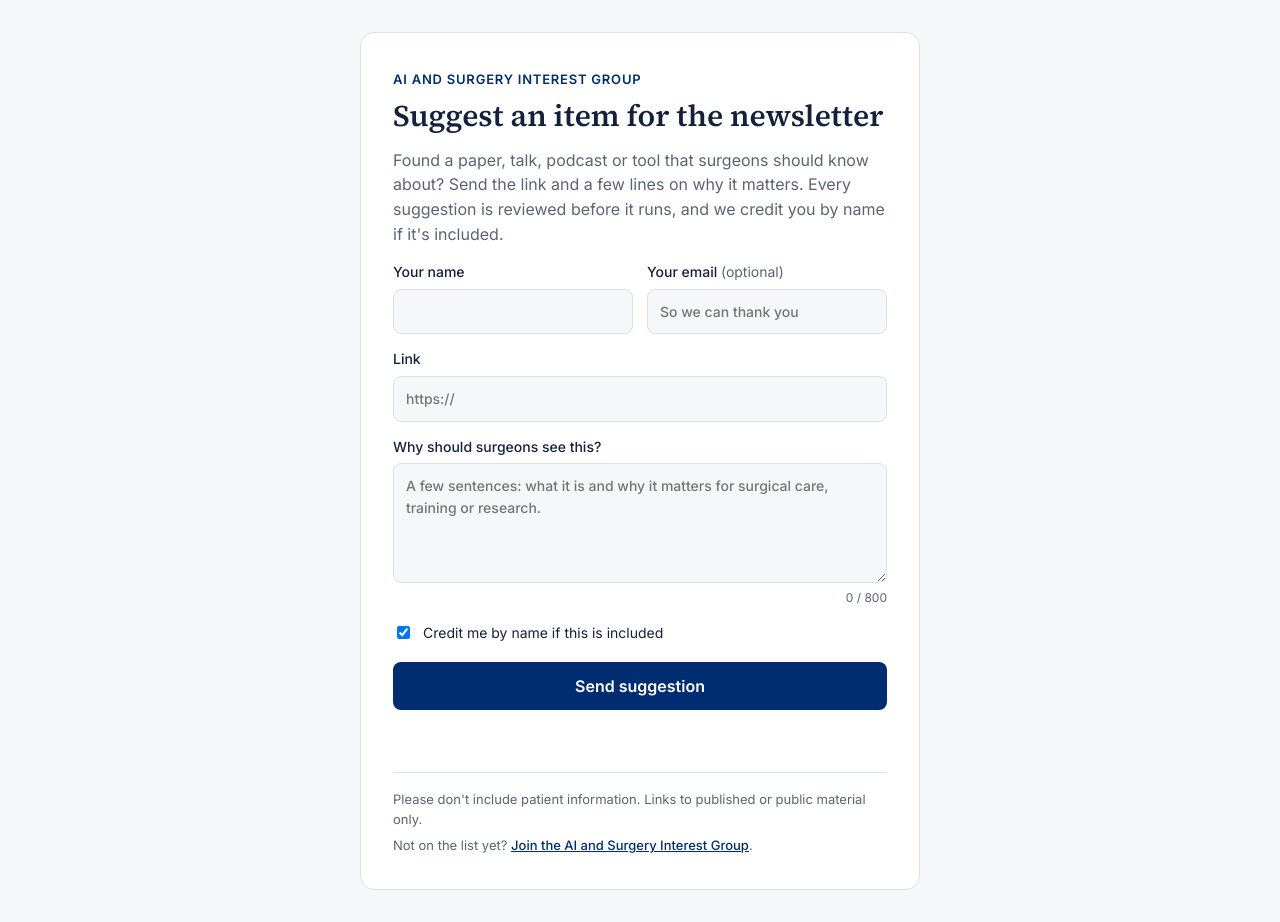
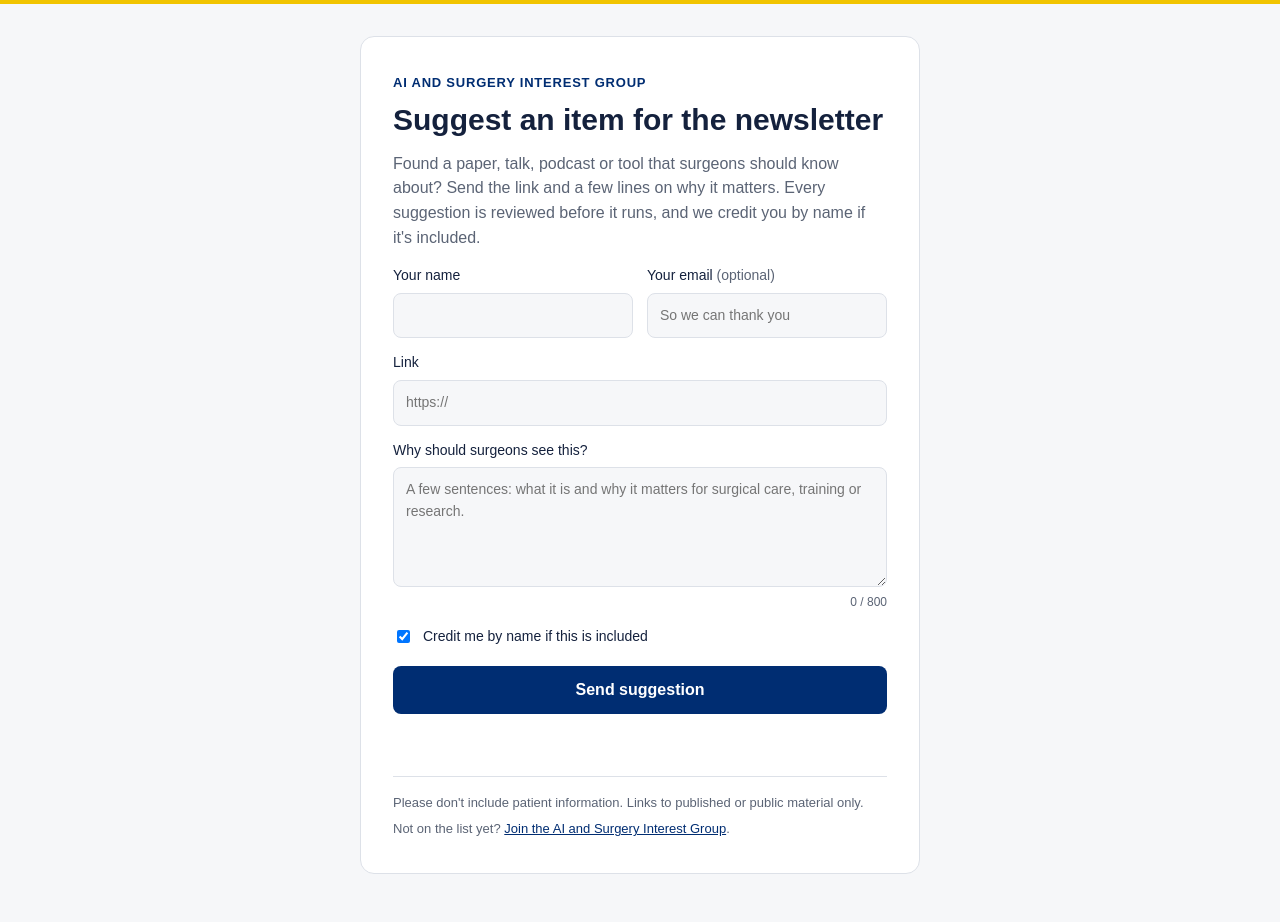
Before and after one commit to davidstonko/ai-surgery, a Jekyll site: the page docs/submit.html, which Jekyll copies as it is, in a window 1280 px wide. Built offline with Jekyll 4.4.1, drawn with Linux system fonts in a browser that asks for light colours.

Commit message:
Arial font and thin gold top line

```diff
--- a/docs/_layouts/default.html
+++ b/docs/_layouts/default.html
@@ -6,9 +6,6 @@
 <title>{% if page.title %}{{ page.title }} | {% endif %}{{ site.title }}</title>
 <meta name="description" content="{{ page.description | default: page.excerpt | default: site.description | strip_html | strip_newlines | truncate: 160 }}">
 <link rel="alternate" type="application/atom+xml" title="{{ site.title }}" href="{{ '/feed.xml' | relative_url }}">
-<link rel="preconnect" href="https://fonts.googleapis.com">
-<link rel="preconnect" href="https://fonts.gstatic.com" crossorigin>
-<link href="https://fonts.googleapis.com/css2?family=Source+Serif+4:ital,opsz,wght@0,8..60,400;0,8..60,600;1,8..60,400&family=Inter:wght@400;500;600&display=swap" rel="stylesheet">
 <link rel="stylesheet" href="{{ '/assets/site.css' | relative_url }}">
 </head>
 <body>
--- a/docs/submit.html
+++ b/docs/submit.html
@@ -5,9 +5,6 @@
 <meta name="viewport" content="width=device-width, initial-scale=1">
 <title>Suggest an Item | AI and Surgery Interest Group</title>
 <meta name="description" content="Suggest a paper, talk or podcast for the AI and Surgery Interest Group newsletter.">
-<link rel="preconnect" href="https://fonts.googleapis.com">
-<link rel="preconnect" href="https://fonts.gstatic.com" crossorigin>
-<link href="https://fonts.googleapis.com/css2?family=Source+Serif+4:opsz,wght@8..60,600&family=Inter:wght@400;500;600&display=swap" rel="stylesheet">
 <style>
   :root {
     --bg: #f6f7f9; --card: #ffffff; --ink: #14213d; --muted: #5b6475; --line: #dde1e8;
@@ -21,13 +18,13 @@
   }
   * { box-sizing: border-box; }
   body {
-    margin: 0; background: var(--bg); color: var(--ink);
-    font: 16px/1.55 Inter, system-ui, -apple-system, "Segoe UI", sans-serif;
+    margin: 0; border-top: 4px solid #F1C400; background: var(--bg); color: var(--ink);
+    font: 16px/1.55 Arial, "Helvetica Neue", Helvetica, sans-serif;
     min-height: 100vh; display: flex; align-items: center; justify-content: center; padding: 32px 16px;
   }
   main { width: 100%; max-width: 560px; background: var(--card); border: 1px solid var(--line); border-radius: 14px; padding: 36px 32px 28px; }
   .eyebrow { font-size: 13px; font-weight: 600; letter-spacing: .06em; text-transform: uppercase; color: var(--accent); margin: 0 0 10px; }
-  h1 { font-family: "Source Serif 4", Georgia, serif; font-weight: 600; font-size: 30px; line-height: 1.15; margin: 0 0 14px; }
+  h1 { font-family: Arial, "Helvetica Neue", Helvetica, sans-serif; font-weight: 600; font-size: 30px; line-height: 1.15; margin: 0 0 14px; }
   p { margin: 0 0 14px; color: var(--muted); }
   form { display: grid; gap: 14px; margin-top: 8px; }
   label { display: grid; gap: 6px; font-size: 14px; font-weight: 500; }
@@ -49,7 +46,7 @@
   .msg { font-size: 14px; margin: 4px 0 0; min-height: 1.4em; }
   .msg.err { color: var(--err); }
   .done { display: none; }
-  .done h2 { font-family: "Source Serif 4", Georgia, serif; font-size: 24px; margin: 0 0 10px; }
+  .done h2 { font-family: Arial, "Helvetica Neue", Helvetica, sans-serif; font-size: 24px; margin: 0 0 10px; }
   .link { color: var(--accent); font-weight: 500; }
   .fine { font-size: 13px; color: var(--muted); border-top: 1px solid var(--line); margin-top: 24px; padding-top: 16px; }
   .fine p { margin: 0 0 6px; }
```
Also changed, not shown: docs/assets/site.css (+4 -4 lines), docs/index.html (+4 -6 lines).
